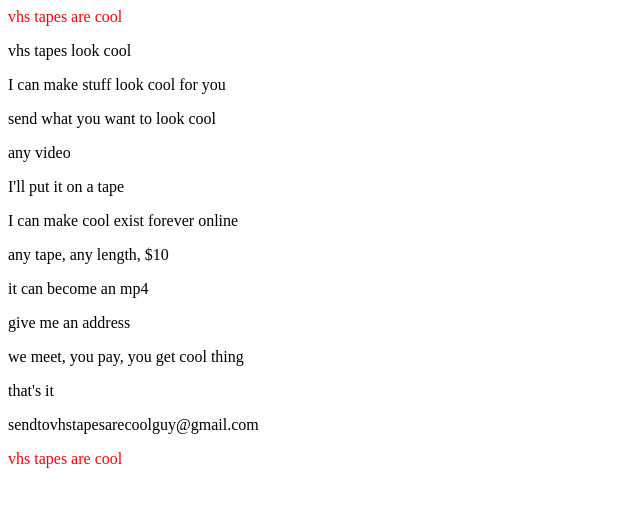
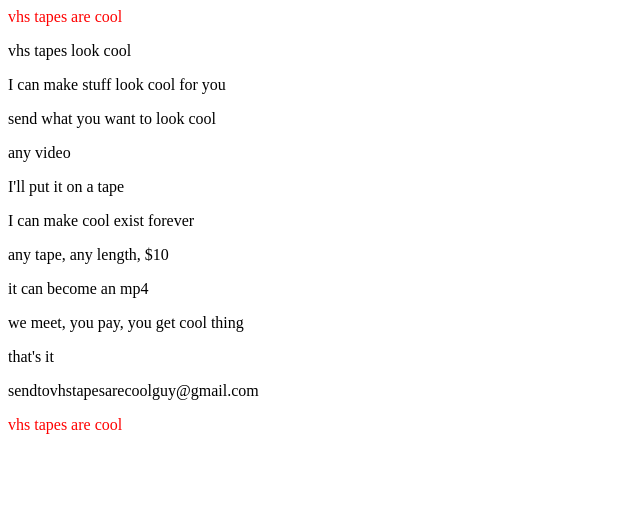
Before and after one commit to ConlanRyan/vhstapesarecool, a plain HTML site: page index.html in a window 1280 px wide. Shown: the whole page, without its empty margins (0-640 px from the left). Drawn offline with Linux system fonts and the light colour scheme.

Commit message:
Update index.html

```diff
--- a/index.html
+++ b/index.html
@@ -6,10 +6,9 @@
     <p>send what you want to look cool</p>
     <p>any video</p>
     <p>I'll put it on a tape</p>
-    <p>I can make cool exist forever online</p>
+    <p>I can make cool exist forever</p>
     <p>any tape, any length, $10</p>
     <p>it can become an mp4</p>
-    <p>give me an address</p>
     <p>we meet, you pay, you get cool thing</p>
     <p>that's it</p>
     <p>sendtovhstapesarecoolguy@gmail.com</p>
```
